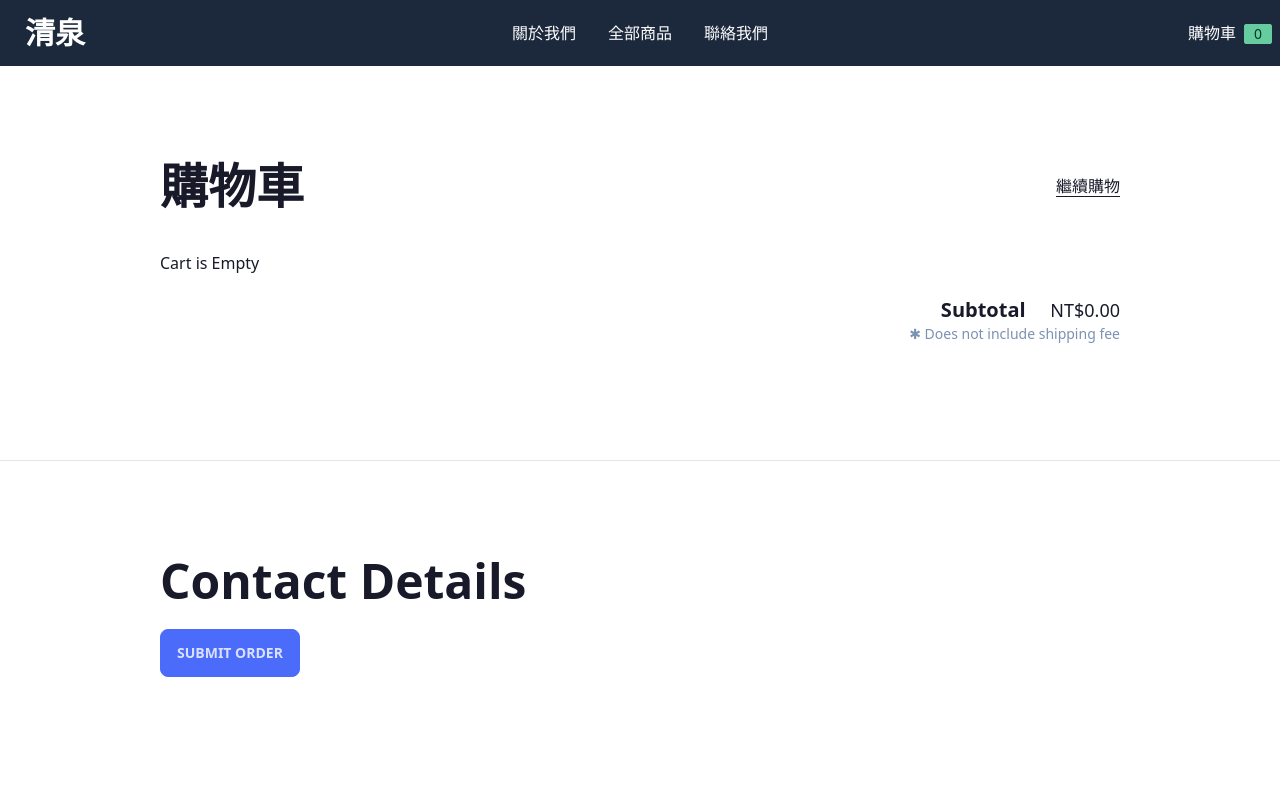
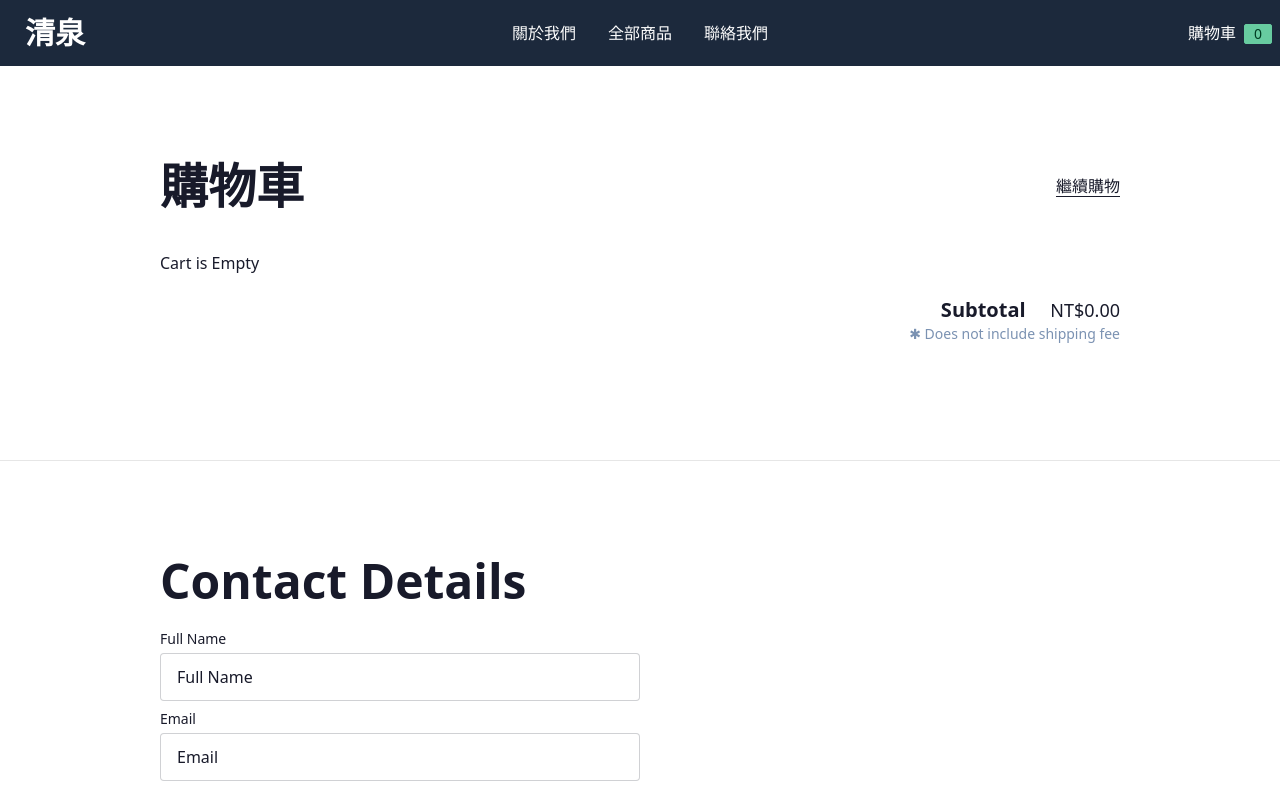
Before and after one commit to msunji/spring-publications-tw, a Next.js app: page /cart in a window 1280 px wide. Shown: the top 795 px of the page. Built offline with nearby package versions, Linux system fonts and the light colour scheme.

Commit message:
Add contact form

```diff
--- a/pages/cart.tsx
+++ b/pages/cart.tsx
@@ -43,10 +43,19 @@ export default function Page() {
       <section>
         <div className="container">
           <h1>Contact Details</h1>
-
-          <button className="btn btn-primary">
-            Submit Order
-          </button>
+          <form className="max-w-[50%]">
+            <label className="block mb-2">
+              <span className="block text-sm font-medium text-slate-700 mb-1">Full Name</span>
+              <input type="text" value="Full Name" className="input input-bordered w-full rounded"/>
+            </label>
+            <label className="block mb-2">
+              <span className="block text-sm font-medium text-slate-700 mb-1">Email</span>
+              <input type="text" value="Email"  className="input input-bordered w-full rounded mb-2"/>
+            </label>
+            <button className="btn btn-primary">
+              Submit Order
+            </button>
+          </form>
         </div>
       </section>
     </>
```
